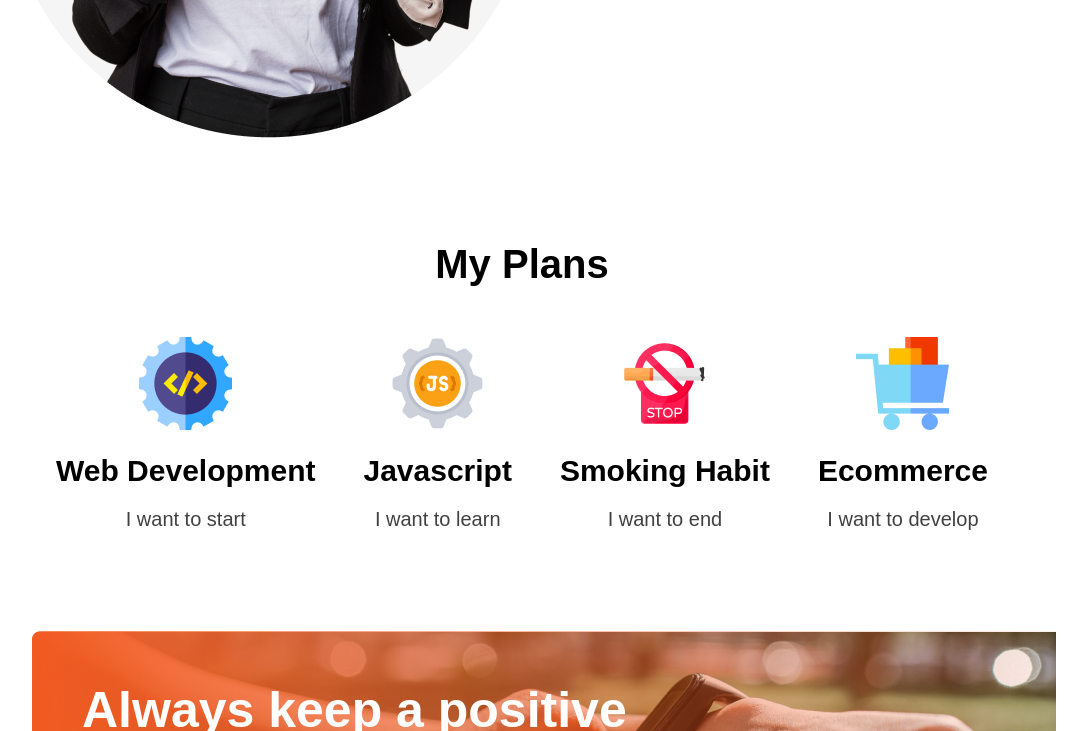
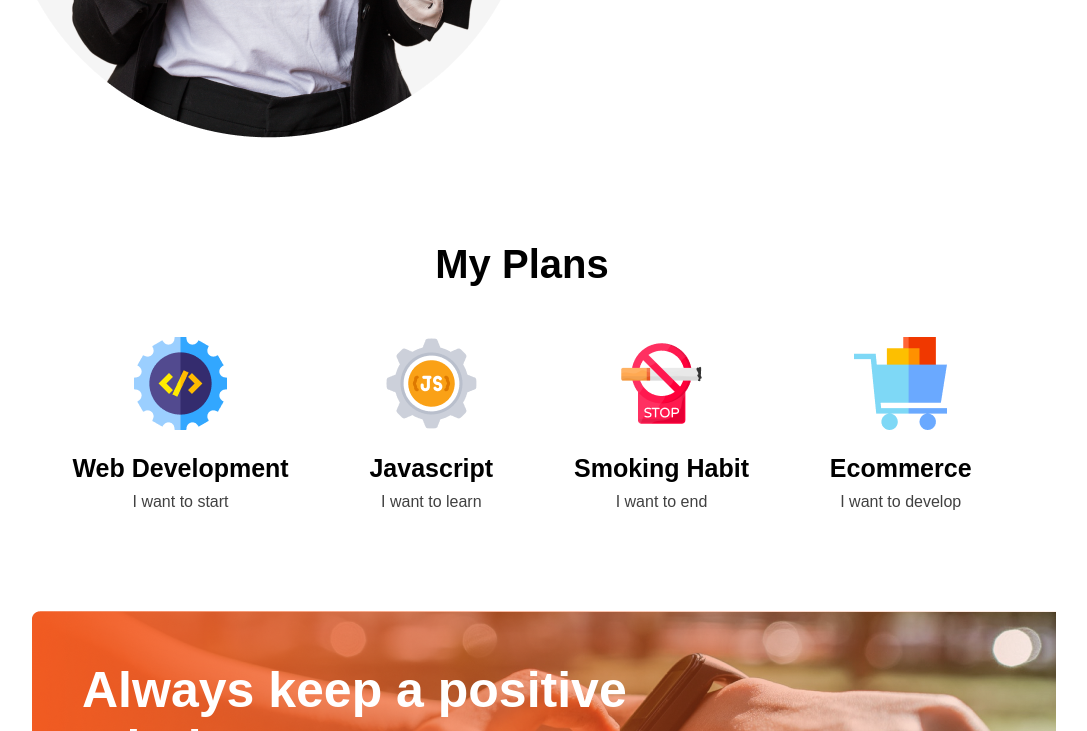
Before and after one commit to HasibUddin1/new-year, a plain HTML site: page index.html in a window 1280 px wide. Shown: the part 1486-2217 px from the top of the page, without its empty margins (118-1205 px from the left). Drawn offline with Linux system fonts and the light colour scheme.

Commit message:
added some changes

```diff
--- a/index.css
+++ b/index.css
@@ -22,10 +22,11 @@
 }
 
 .header-paragraph {
-    font-size: 18px;
+    font-size: 16px;
     margin-top: 30px;
     margin-bottom: 30px;
     margin-right: 200px;
+    color: rgb(99, 99, 99);
 }
 
 .header-btn {
@@ -55,7 +56,7 @@
 }
 
 .failure-paragraph {
-    font-size: 20px;
+    font-size: 16px;
     margin-top: 20px;
 }
 
@@ -116,27 +117,31 @@
 }
 
 .web-head {
-    font-size: 30px;
+    font-size: 25px;
     margin: 20px 0;
+    margin-bottom: 10px;
 }
 
 .java-head {
-    font-size: 30px;
+    font-size: 25px;
     margin: 20px 0;
+    margin-bottom: 10px;
 }
 
 .smoke-head {
-    font-size: 30px;
+    font-size: 25px;
     margin: 20px 0;
+    margin-bottom: 10px;
 }
 
 .ecom-head {
-    font-size: 30px;
+    font-size: 25px;
     margin: 20px 0;
+    margin-bottom: 10px;
 }
 
 .plan-text {
-    font-size: 20px;
+    font-size: 16px;
     color: rgb(65, 65, 65);
 }
 
```
